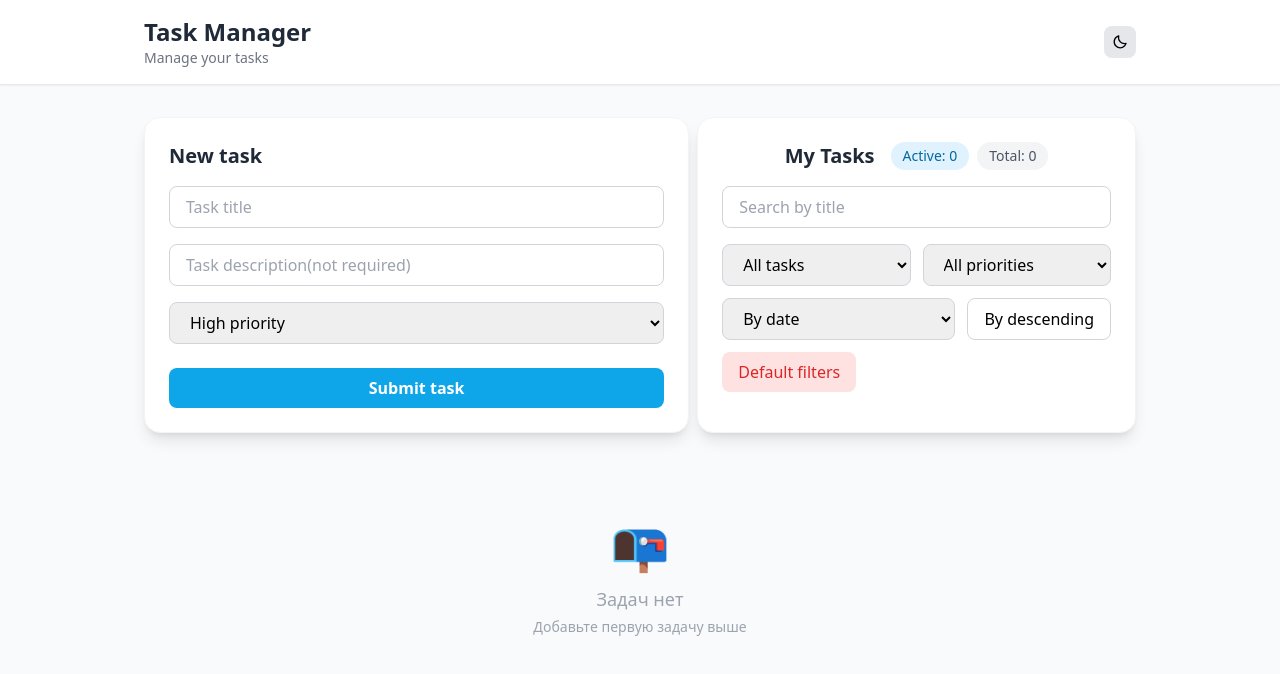
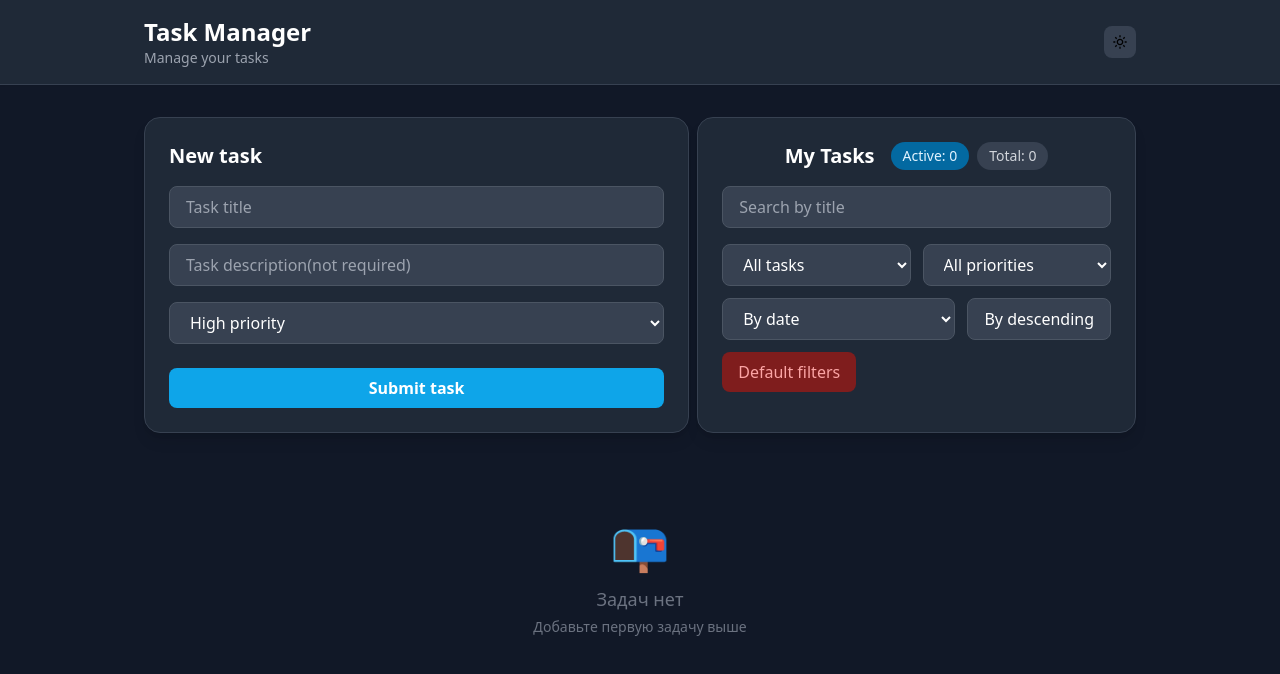
Before and after one commit to ademaaitu/task-manager, a React (Vite) app: page / in a window 1280 px wide. Shown: the top 674 px of the page. Built offline with nearby package versions, Linux system fonts and the light colour scheme.

Commit message:
feat: dark theme is default theme

```diff
--- a/src/components/ThemeToggle.tsx
+++ b/src/components/ThemeToggle.tsx
@@ -3,7 +3,11 @@ import { BiMoon, BiSun } from "react-icons/bi";
 
 export function ThemeToggle() {
   const [isDark, setIsDark] = React.useState(() => {
-    return localStorage.getItem("theme") === "dark";
+    const savedTheme = localStorage.getItem("theme");
+    if (savedTheme) {
+      return savedTheme === "dark"; // если есть сохранённая тема, используем её
+    }
+    return true; // если нет сохранённой темы — по умолчанию включаем тёмную
   });
   React.useEffect(() => {
     const root = document.documentElement;
```
